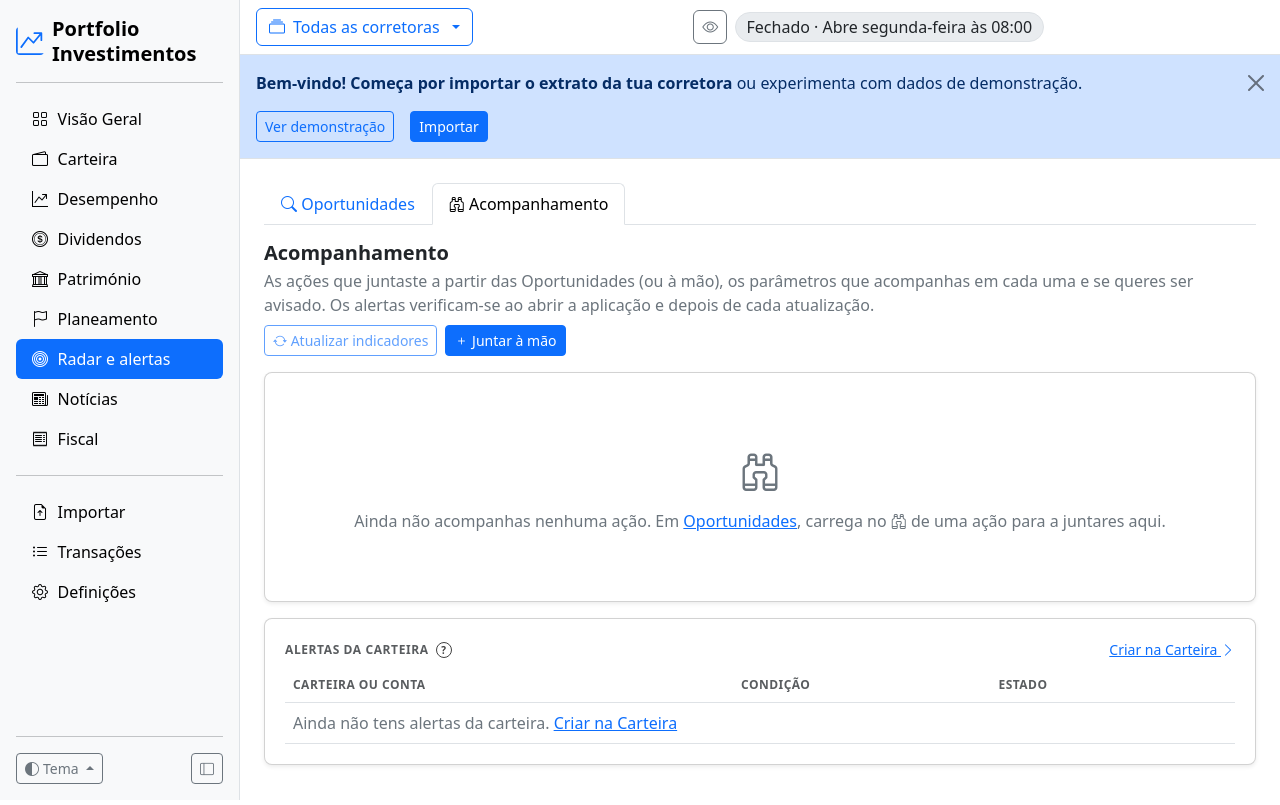
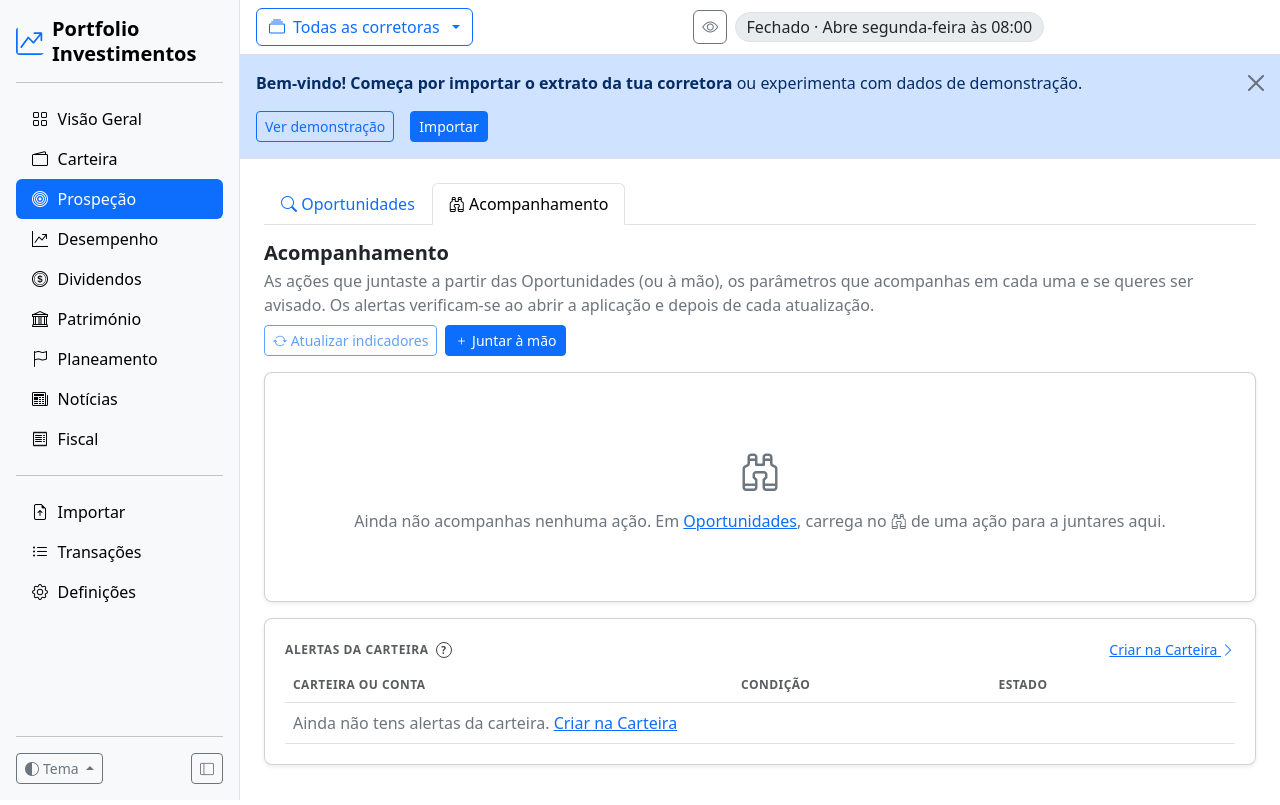
Before and after one commit to geneiros/PortfolioInvestimentos, a Flask app: page /radar/acompanhamento in a window 1280 px wide. Run offline with Flask 3, Linux system fonts and the light colour scheme; data comes from the database, SQL or seed files in the repository; data that the repository does not hold is empty; some libraries are stand-ins or nearby versions.

Commit message:
«Radar e alertas» passa a «Prospeção», a seguir à Carteira
O menu muda de nome e passa para a seguir à Carteira, antes do
Desempenho. Os textos da aplicação e o README acompanham o nome novo.

Co-Authored-By: Claude Opus 5.5 <noreply@anthropic.com>
Claude-Session: https://claude.ai/code/session_01AhMv5rzh4esVFWwNf2sje8

```diff
--- a/portfolio_investimentos/api.py
+++ b/portfolio_investimentos/api.py
@@ -1169,7 +1169,7 @@ def logout():
     session.clear()
 
 
-# ---------------------------------------------------------------- Oportunidades (Radar e alertas)
+# ---------------------------------------------------------------- Oportunidades (Prospeção)
 @action
 def run_screen(method, region="mundo", min_cap="1e9", **values):
     """Procura ações com os critérios de um grande investidor (filtro de ações do Yahoo)."""
--- a/portfolio_investimentos/models.py
+++ b/portfolio_investimentos/models.py
@@ -112,7 +112,7 @@ class ImportBatch(NameMixin, db.Model):
 
 
 class WatchItem(NameMixin, db.Model):
-    """Uma ação em Acompanhamento (Radar e alertas): vem das Oportunidades (com o método e os limites usados) ou é
+    """Uma ação em Acompanhamento (Prospeção): vem das Oportunidades (com o método e os limites usados) ou é
     juntada à mão. Os parâmetros a acompanhar e os alertas são as `WatchRule`."""
     id = db.Column(db.Integer, primary_key=True)
     instrument = db.Column(db.String(32), db.ForeignKey("instrument.ticker"), nullable=False)
--- a/portfolio_investimentos/services/context.py
+++ b/portfolio_investimentos/services/context.py
@@ -13,11 +13,11 @@ from .market import market_status, refresh_state
 NAV = [
     ("overview", "Visão Geral", "/", "bi-grid"),
     ("carteira", "Carteira", "/carteira", "bi-wallet2"),
+    ("radar", "Prospeção", "/radar", "bi-bullseye"),
     ("desempenho", "Desempenho", "/desempenho", "bi-graph-up-arrow"),
     ("dividendos", "Dividendos", "/dividendos", "bi-coin"),
     ("patrimonio", "Património", "/patrimonio", "bi-bank"),
     ("planeamento", "Planeamento", "/planeamento", "bi-flag"),
-    ("radar", "Radar e alertas", "/radar", "bi-bullseye"),
     ("noticias", "Notícias", "/noticias", "bi-newspaper"),
     ("fiscal", "Fiscal", "/fiscal", "bi-receipt"),
 ]
--- a/portfolio_investimentos/services/screener.py
+++ b/portfolio_investimentos/services/screener.py
@@ -1,4 +1,4 @@
-"""Oportunidades (Radar e alertas): ações de todo o mundo que cumprem os critérios dos grandes investidores.
+"""Oportunidades (Prospeção): ações de todo o mundo que cumprem os critérios dos grandes investidores.
 
 1.º passo: o filtro de ações do Yahoo aplica os critérios de cada método (P/L, P/VP, ROE, dívida, liquidez,
 crescimento...) e devolve as empresas que os cumprem; alguns critérios que o Yahoo não filtra (P/L × P/VP do
--- a/portfolio_investimentos/services/tracking.py
+++ b/portfolio_investimentos/services/tracking.py
@@ -1,4 +1,4 @@
-"""Acompanhamento (Radar e alertas): as ações que juntaste (das Oportunidades ou à mão), os parâmetros que
+"""Acompanhamento (Prospeção): as ações que juntaste (das Oportunidades ou à mão), os parâmetros que
 acompanhas em cada uma e os alertas.
 
 Cada parâmetro é uma `WatchRule`:
@@ -7,7 +7,7 @@ Cada parâmetro é uma `WatchRule`:
 - P/L abaixo de x, P/VP abaixo de x, dividendo acima de x% (indicadores do Yahoo, «Atualizar indicadores»);
 - critérios do método onde a ação foi encontrada (avisa quando deixa de os cumprir ou volta a cumprir);
 - moat (avisa quando a leitura muda, ex.: de Largo para Estreito, ao reanalisar).
-Os alertas verificam-se ao abrir a aplicação (Visão Geral, Carteira, Radar e alertas) e depois de cada atualização;
+Os alertas verificam-se ao abrir a aplicação (Visão Geral, Carteira, Prospeção) e depois de cada atualização;
 disparam quando a condição passa a verificar-se e voltam a ficar prontos quando deixa de se verificar.
 """
 import json
--- a/portfolio_investimentos/static/js/acompanhamento.js
+++ b/portfolio_investimentos/static/js/acompanhamento.js
@@ -1,4 +1,4 @@
-/* Radar e alertas → Acompanhamento: os parâmetros de cada ação, os alertas e a atualização dos indicadores. */
+/* Prospeção → Acompanhamento: os parâmetros de cada ação, os alertas e a atualização dos indicadores. */
 (() => {
   const KINDS = window.pmTrackKinds || {};
   const esc = (s) => String(s ?? "").replace(/[&<>"']/g, (c) => ({ "&": "&amp;", "<": "&lt;", ">": "&gt;", '"': "&quot;", "'": "&#39;" }[c]));
--- a/portfolio_investimentos/static/js/oportunidades.js
+++ b/portfolio_investimentos/static/js/oportunidades.js
@@ -1,4 +1,4 @@
-/* Radar e alertas → Oportunidades: procurar (1.º passo), analisar o moat (2.º passo) e guardar o checklist. */
+/* Prospeção → Oportunidades: procurar (1.º passo), analisar o moat (2.º passo) e guardar o checklist. */
 (() => {
   const form = document.getElementById("screenForm");
   if (form) form.addEventListener("submit", async (e) => {
--- a/portfolio_investimentos/static/offline.html
+++ b/portfolio_investimentos/static/offline.html
@@ -43,7 +43,7 @@
 <script>
   // páginas guardadas pelo modo "Disponível offline" (Definições)
   const NAMES = { "/": "Visão Geral", "/carteira": "Carteira", "/desempenho": "Desempenho", "/dividendos": "Dividendos",
-                  "/fiscal": "Fiscal", "/radar": "Radar e alertas", "/planeamento": "Planeamento", "/transacoes": "Transações" };
+                  "/fiscal": "Fiscal", "/radar": "Prospeção", "/planeamento": "Planeamento", "/transacoes": "Transações" };
   if (window.caches) caches.open("pi-pages").then((c) => c.keys()).then((keys) => {
     const list = document.querySelector("#saved .list-group");
     keys.map((k) => new URL(k.url)).filter((u) => u.pathname in NAMES && !u.search).forEach((u) => {
--- a/portfolio_investimentos/templates/pages/noticias.html
+++ b/portfolio_investimentos/templates/pages/noticias.html
@@ -73,7 +73,7 @@
       {{ news_list(radar_rows) }}
       {% if radar_missing %}<div class="small text-secondary mt-2">Sem notícias: {% for t, why in radar_missing %}<b>{{ t }}</b> ({{ why }}){{ "; " if not loop.last }}{% endfor %}.</div>{% endif %}
       {% else %}
-      <p class="text-secondary small mb-0">Ainda não acompanhas ativos. Junta-os em <a href="/radar/acompanhamento">Radar e alertas → Acompanhamento</a> para veres aqui as notícias deles.</p>
+      <p class="text-secondary small mb-0">Ainda não acompanhas ativos. Junta-os em <a href="/radar/acompanhamento">Prospeção → Acompanhamento</a> para veres aqui as notícias deles.</p>
       {% endif %}
     </div>
   </div>
--- a/portfolio_investimentos/views.py
+++ b/portfolio_investimentos/views.py
@@ -512,9 +512,9 @@ def fiscal_simulation_csv():
 
 @bp.route("/radar/acompanhamento")
 def acompanhamento():
-    """Radar e alertas → Acompanhamento: as ações que juntaste, os parâmetros e os alertas de cada uma."""
+    """Prospeção → Acompanhamento: as ações que juntaste, os parâmetros e os alertas de cada uma."""
     from .services import moat, screener, tracking
-    c = ctx.build("radar", "Radar e alertas")
+    c = ctx.build("radar", "Prospeção")
     fired = tracking.check()
     currencies = {i.ticker: i for i in Instrument.query.all()}
     rows = []
@@ -535,7 +535,7 @@ def acompanhamento():
 
 @bp.route("/oportunidades")
 def oportunidades_antiga():
-    """O endereço antigo das Oportunidades (agora o primeiro separador de Radar e alertas)."""
+    """O endereço antigo das Oportunidades (agora o primeiro separador de Prospeção)."""
     from flask import redirect
     q = request.query_string.decode()
     return redirect("/radar" + (f"?{q}" if q else ""))
@@ -543,10 +543,10 @@ def oportunidades_antiga():
 
 @bp.route("/radar")
 def oportunidades():
-    """Radar e alertas → Oportunidades (o primeiro separador): as ações que cumprem os critérios dos grandes
+    """Prospeção → Oportunidades (o primeiro separador): as ações que cumprem os critérios dos grandes
     investidores e o moat."""
     from .services import moat, screener
-    c = ctx.build("radar", "Radar e alertas")
+    c = ctx.build("radar", "Prospeção")
     res = screener.last()
     method = request.args.get("metodo") or (res or {}).get("method") or "buffett"
     if method not in screener.METHODS:
@@ -570,7 +570,7 @@ def oportunidades():
 
 
 def radar_instruments():
-    """Os ativos seguidos em Radar e alertas, do mais recente para o mais antigo, sem repetir."""
+    """Os ativos seguidos em Prospeção, do mais recente para o mais antigo, sem repetir."""
     out = {}
     for w in WatchItem.query.order_by(WatchItem.creation.desc()).all():
         inst = db.session.get(Instrument, w.instrument)
```
Also changed, not shown: CHANGELOG.md, README.md.
